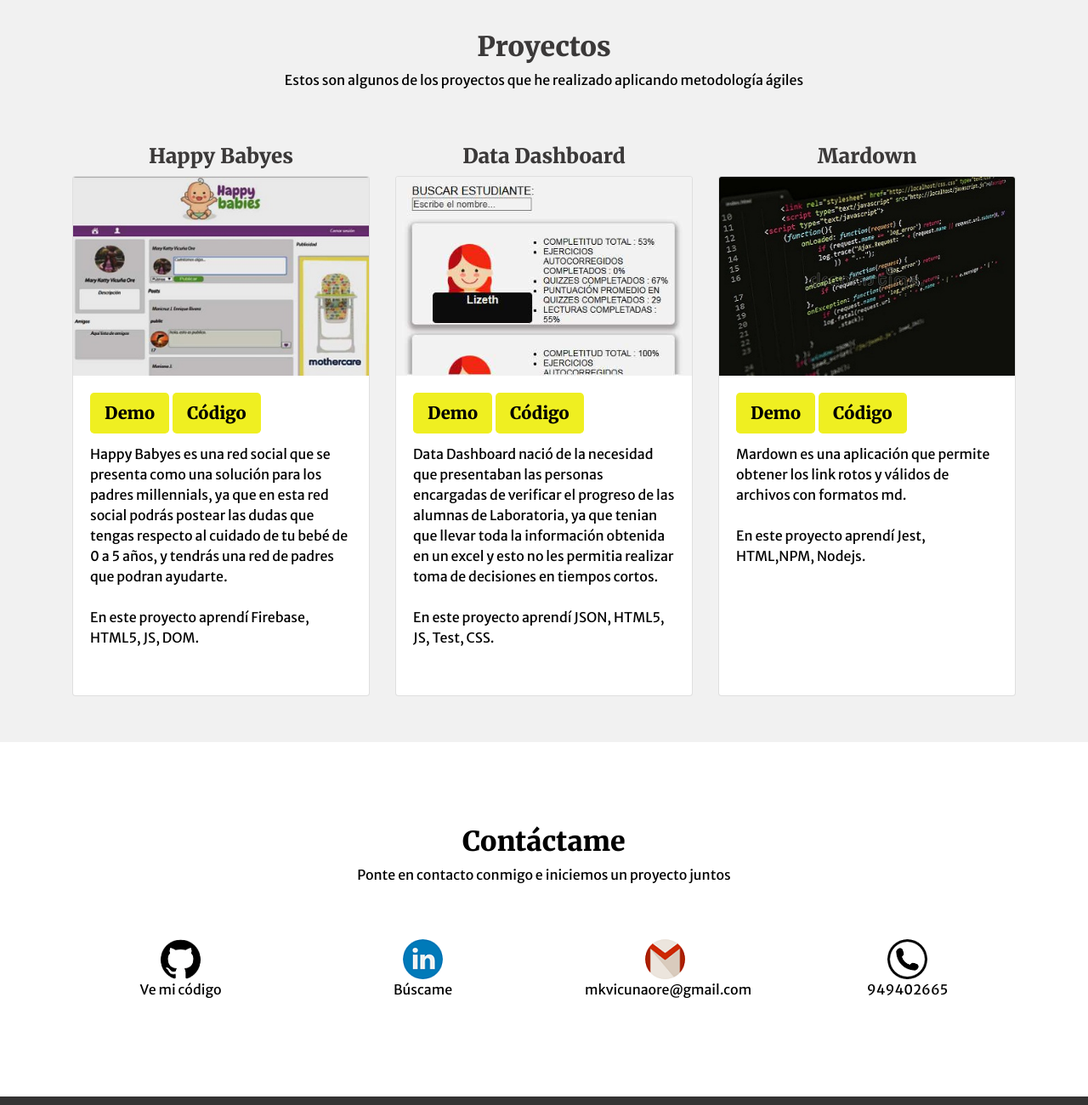
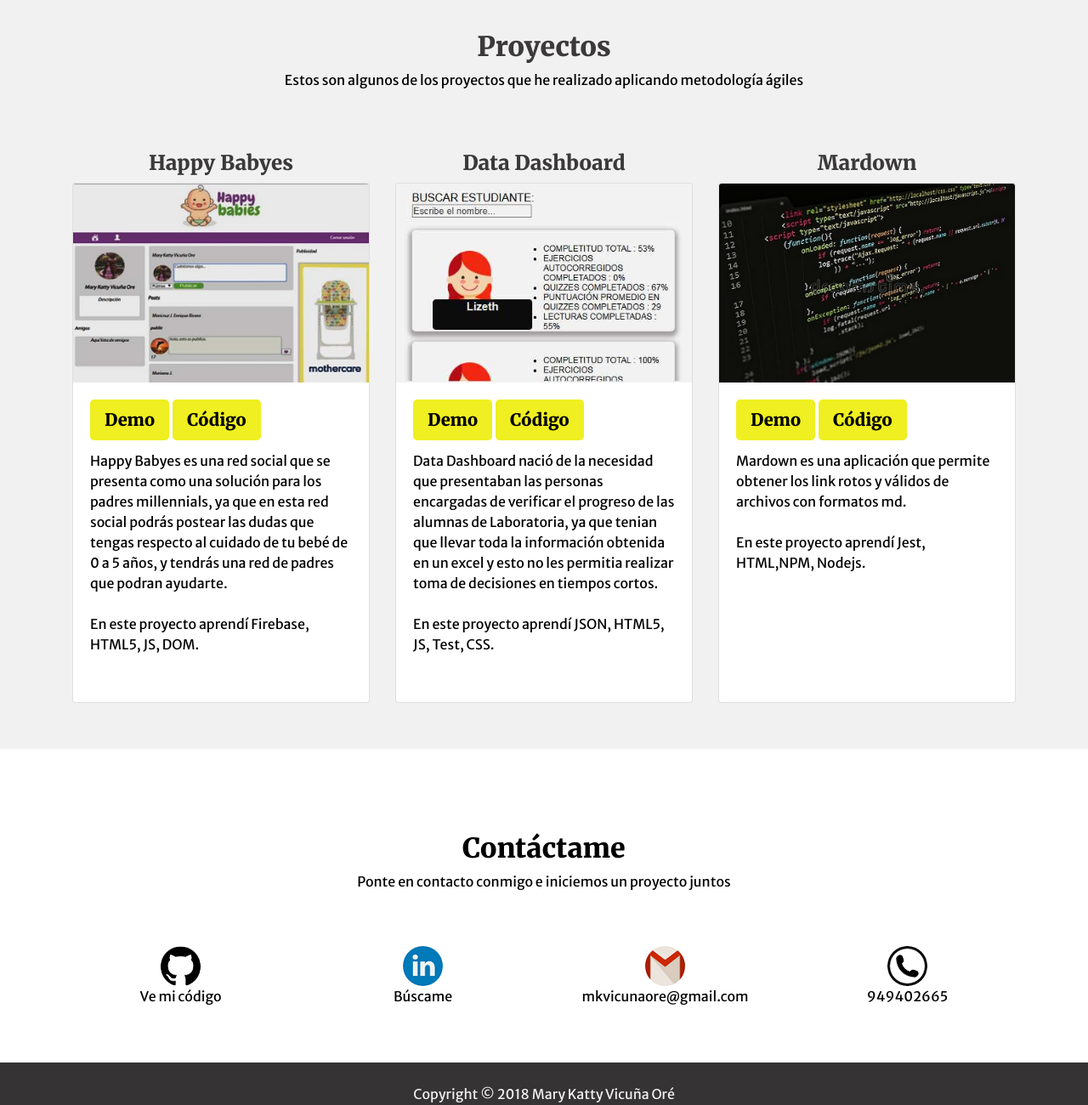
Before and after one commit to MaryKattyVO/Portafolio, a plain HTML site: page index.html in a window 1280 px wide. Shown: the part 2520-3820 px from the top of the page at 85% size. Drawn offline with nearby package versions, Linux system fonts and the light colour scheme.

Commit message:
portafolio

```diff
--- a/index.html
+++ b/index.html
@@ -213,8 +213,8 @@
             <h2 id="titleProject" class="text-center">Proyectos</h2>
             <p class="text-center">Estos son algunos de los proyectos que he realizado aplicando metodología ágiles</p>
 
-            <div class="row pt-5">
-                <div class="col-lg-4 col-sm-6 portfolio-item">
+            <div class="row mt-4">
+                <div class="col-lg-4 col-sm-6 portfolio-item mt-5">
                     <h4 class="text-center titlePortfolio">Happy Babyes</h4>
                     <div class="card h-100">
                         <a href="#">
@@ -239,7 +239,7 @@
                         </div>
                     </div>
                 </div>
-                <div class="col-lg-4 col-sm-6 portfolio-item">
+                <div class="col-lg-4 col-sm-6 portfolio-item mt-5">
                     <h4 class="text-center titlePortfolio">Data Dashboard</h4>
                     <div class="card h-100">
                         <a href="#">
@@ -264,7 +264,7 @@
                         </div>
                     </div>
                 </div>
-                <div class="col-lg-4 col-sm-6 portfolio-item">
+                <div class="col-lg-4 col-sm-6 portfolio-item mt-5">
                     <h4 class="text-center  titlePortfolio">Mardown</h4>
                     <div class="card h-100">
                         <a href="#">
@@ -306,25 +306,25 @@
         <div class="container text-center">
             <div class="row">
 
-                <div class="col-6 col-md-3 p-5">
+                <div class="col-6 col-md-3 mt-5">
                     <a href="https://github.com/MaryKattyVO" target="_blank">
                         <img src="img/redes sociales/github.png" alt="">
                         <p>Ve mi código</p>
                     </a>
                 </div>
-                <div class="col-6 col-md-3 p-5">
+                <div class="col-6 col-md-3 mt-5">
                     <a href="https://www.linkedin.com/in/mary-katty-vicuna-ore/" target="_blank">
                         <img src="img/redes sociales/linkedin.png" alt="">
                         <p>Búscame</p>
                     </a>
                 </div>
-                <div class="col-6 col-md-3 p-5">
+                <div class="col-6 col-md-3 mt-5">
                     <a href="#">
                         <img src="img/redes sociales/gmail.png" alt="">
                         <p>mkvicunaore@gmail.com</p>
                     </a>
                 </div>
-                <div class="col-6 col-md-3 p-5">
+                <div class="col-6 col-md-3 mt-5">
                     <a href="#">
                         <img src="img/redes sociales/simbolo-de-un-auricular-de-telefono-en-un-circulo.png" alt="">
                         <p>949402665</p>
```
